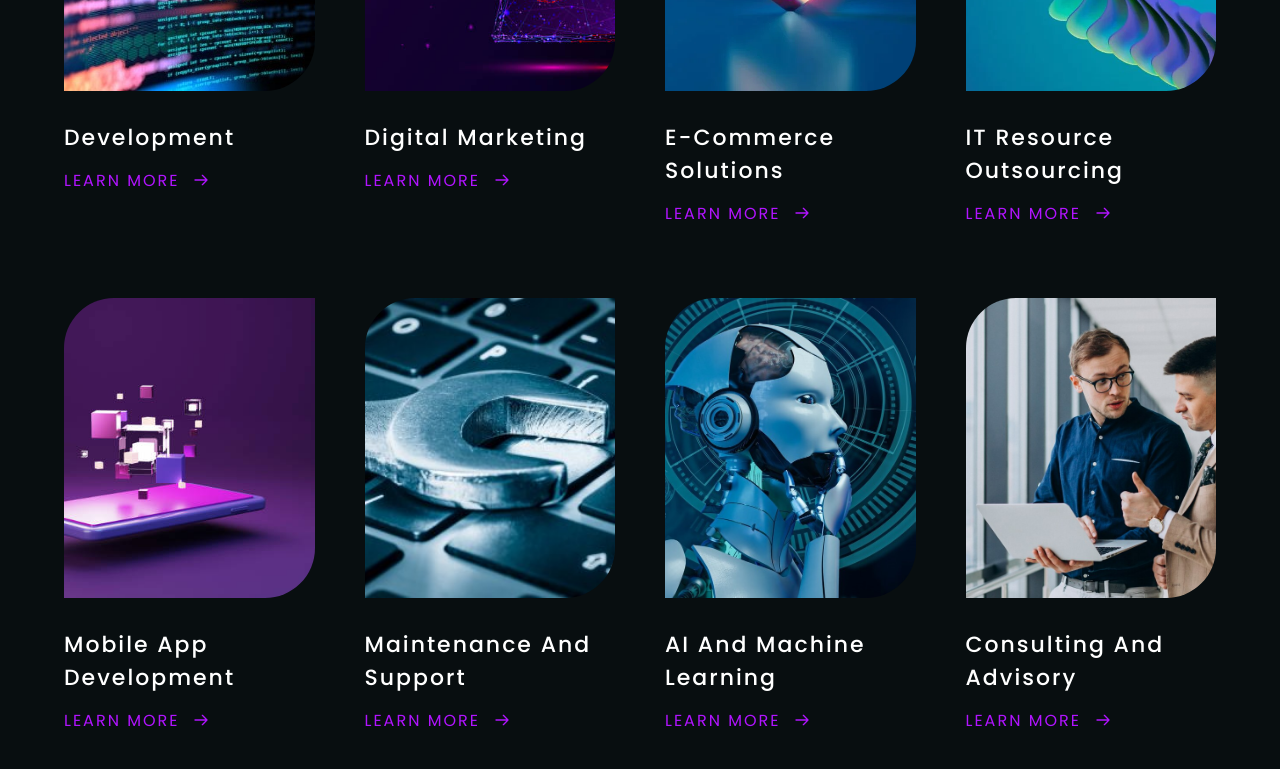
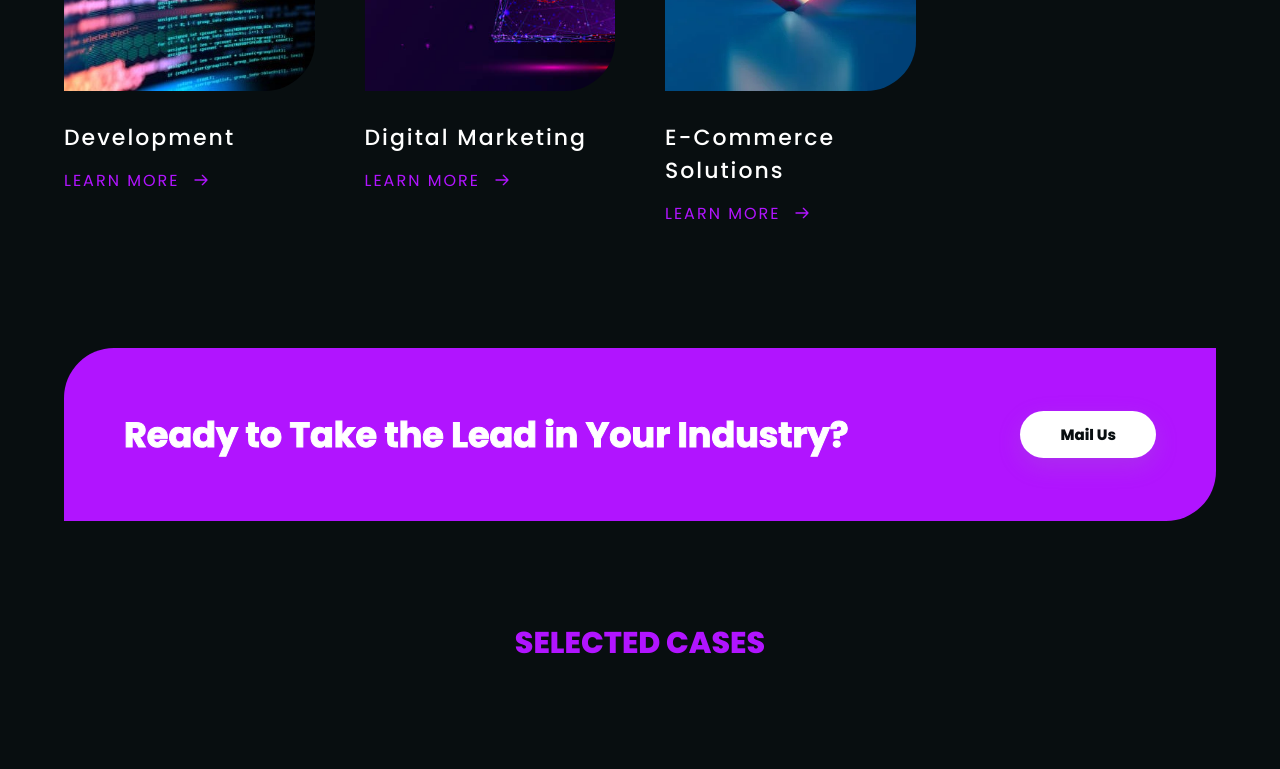
Before and after one commit to mustufa100/KinetechsDigital, a Next.js app: page / in a window 1280 px wide. Shown: the part 1720-2489 px from the top of the page. Built offline with nearby package versions, Linux system fonts and the light colour scheme.

Commit message:
Update dummydata.js

```diff
--- a/assets/data/dummydata.js
+++ b/assets/data/dummydata.js
@@ -35,44 +35,44 @@ export const expertise = [
     id: 2,
     title: "Digital Marketing",
     cover: "../images/dm.jpg",
-    desc: [{ text: "Social media marketing" }, { text: "Marketing campaigns" }, { text: "Markting management" }, { text: "SEO" }],
+    desc: [{ text: "Social Media Marketing" }, { text: "Digital Marketing" }, { text: "Social Media Advertising" }, { text: "Search Engine Marketing / PPC" },{ text: "SEO" }],
   },
   {
     id: 3,
     title: "E-Commerce Solutions",
     cover: "../images/e3.jpg",
-    desc: [{ text: "E-Commerce website design" }, { text: "WooCommerce" }, { text: "Content management" }, { text: "Hosting" }],
+    desc: [{ text: "Shopify Activation And Store Handling" }, { text: "Amazon (FBA,FBM & Private Label)" }, { text: "Wallmart Store Handling" }, { text: "Etsy Store" }],
   },
-  {
-    id: 4,
-    title: "IT Resource Outsourcing",
-    cover: "../images/e4.jpg",
-    desc: [{ text: "Visual identity" }, { text: "Branding for social media" }, { text: "Custom illustrations" }],
-  },
-  {
-    id: 5,
-    title: "Mobile App Development",
-    cover: "../images/appdev.jpg",
-    desc: [{ text: "App design" }, { text: "App development" }, { text: "Custom icons & illustrations" }, { text: "Hosting" }],
-  },
-  {
-    id: 6,
-    title: "Maintenance and Support",
-    cover: "../images/maintain.jpg",
-    desc: [{ text: "Issue Resolution" }, { text: "Software Updates" }, { text: "Security Monitoring" }, { text: "Data Backup & Recovery" }],
-  },
-  {
-    id: 7,
-    title: "AI and Machine Learning",
-    cover: "../images/aiml.jpg",
-    desc: [{ text: "Data Collection & Preparation" }, { text: "Feature Engineering" }, { text: "Model Deployment" }, { text: "Scalability" }],
-  },
-  {
-    id: 8,
-    title: "Consulting and Advisory",
-    cover: "../images/consultancy.jpg",
-    desc: [{ text: "Strategic Planning" }, { text: "Market Research" }, { text: "Business Process Optimization" }, { text: "Risk Assessment" }],
-  },
+  // {
+  //   id: 4,
+  //   title: "IT Resource Outsourcing",
+  //   cover: "../images/e4.jpg",
+  //   desc: [{ text: "Visual identity" }, { text: "Branding for social media" }, { text: "Custom illustrations" }],
+  // },
+  // {
+  //   id: 5,
+  //   title: "Mobile App Development",
+  //   cover: "../images/appdev.jpg",
+  //   desc: [{ text: "App design" }, { text: "App development" }, { text: "Custom icons & illustrations" }, { text: "Hosting" }],
+  // },
+  // {
+  //   id: 6,
+  //   title: "Maintenance and Support",
+  //   cover: "../images/maintain.jpg",
+  //   desc: [{ text: "Issue Resolution" }, { text: "Software Updates" }, { text: "Security Monitoring" }, { text: "Data Backup & Recovery" }],
+  // },
+  // {
+  //   id: 7,
+  //   title: "AI and Machine Learning",
+  //   cover: "../images/aiml.jpg",
+  //   desc: [{ text: "Data Collection & Preparation" }, { text: "Feature Engineering" }, { text: "Model Deployment" }, { text: "Scalability" }],
+  // },
+  // {
+  //   id: 8,
+  //   title: "Consulting and Advisory",
+  //   cover: "../images/consultancy.jpg",
+  //   desc: [{ text: "Strategic Planning" }, { text: "Market Research" }, { text: "Business Process Optimization" }, { text: "Risk Assessment" }],
+  // },
 ]
 export const testimonial = [
   {
```
